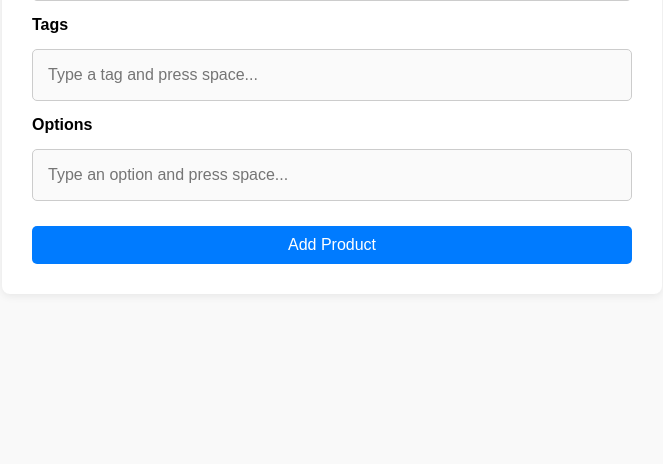
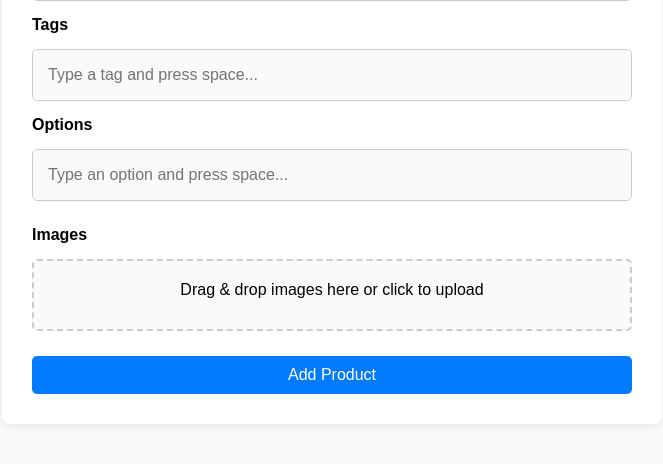
Before and after one commit to Loganbn2/TopCola, a Flask app: page /admin in a window 1280 px wide. Shown: the part 701-1165 px from the top of the page, without its empty margins (308-971 px from the left). Before the commit the page ends 965 px from the top, so only its background shows below. Run offline with Flask 3, Linux system fonts and the light colour scheme.

Commit message:
image upload working

```diff
--- a/main.py
+++ b/main.py
@@ -11,6 +11,8 @@ from profits_data import get_order_data
 from random import shuffle
 from datetime import datetime, timedelta
 import polling
+from werkzeug.utils import secure_filename
+import json
 
 
 # CORS configuration
@@ -215,7 +217,18 @@ def render_admin_inputs():
 @app.route('/api/add-product', methods=['POST'])
 def add_product():
     try:
-        data = request.json
+        if request.content_type and request.content_type.startswith('multipart/form-data'):
+            # Handle images and JSON payload
+            files = request.files.getlist('images')
+            payload = request.form.get('payload')
+            if payload:
+                data = json.loads(payload)
+            else:
+                return jsonify({'error': 'Missing product data.'}), 400
+        else:
+            data = request.json
+            files = []
+
         product_name = data.get('product_name', '')
         price = data.get('price', 0.0)
         cost = data.get('cost', 0.0)
@@ -227,6 +240,20 @@ def add_product():
 
         if not product_name or price is None or cost is None:
             return jsonify({'error': 'Missing required fields.'}), 400
+
+        # Upload images to Supabase Storage
+        image_urls = []
+        for file in files:
+            filename = secure_filename(file.filename)
+            file_data = file.read()
+            # Upload to Supabase Storage bucket 'product-images'
+            storage_response = supabase.storage.from_('product-images').upload(filename, file_data, {'content-type': file.mimetype})
+            if hasattr(storage_response, 'error') and storage_response.error:
+                logging.error(f"Error uploading image: {storage_response.error}")
+                continue
+            # Construct public URL
+            image_url = f"{filename}"
+            image_urls.append(image_url)
 
         product_data = {
             'product_name': product_name,
@@ -244,6 +271,8 @@ def add_product():
             product_data['tags'] = tags
         if options is not None:
             product_data['options'] = options
+        if image_urls:
+            product_data['images'] = image_urls
 
         response = supabase.table('products').insert(product_data).execute()
         if response.data and len(response.data) > 0:
--- a/templates/admin_inputs.html
+++ b/templates/admin_inputs.html
@@ -26,6 +26,7 @@
             const description = document.getElementById('product-description').value;
             const original_price = document.getElementById('product-original-price').value;
             const group = document.getElementById('product-group').value.trim();
+            const imagesInput = document.getElementById('product-images-input');
 
             if (!product_name || isNaN(price) || isNaN(cost)) {
                 showMessage('Please fill out all required fields.', false);
@@ -44,10 +45,16 @@
             if (tags.length > 0) payload.tags = tags;
             if (options.length > 0) payload.options = options;
 
+            // Prepare form data for images
+            const formData = new FormData();
+            for (let i = 0; i < imagesInput.files.length; i++) {
+                formData.append('images', imagesInput.files[i]);
+            }
+            formData.append('payload', JSON.stringify(payload));
+
             fetch('/api/add-product', {
                 method: 'POST',
-                headers: { 'Content-Type': 'application/json' },
-                body: JSON.stringify(payload)
+                body: formData
             })
             .then(response => response.json())
             .then(data => {
@@ -158,6 +165,75 @@
             });
             </script>
 
+            <label for="product-images">Images</label>
+            <div id="images-upload-container" style="border: 2px dashed #ccc; border-radius: 5px; padding: 20px; background: #fafafa; text-align: center; margin-bottom: 10px; cursor: pointer;">
+                <span id="images-upload-text">Drag & drop images here or click to upload</span>
+                <input type="file" id="product-images-input" accept="image/*" multiple style="display: none;">
+                <div id="images-preview" style="display: flex; flex-wrap: wrap; gap: 10px; margin-top: 10px;"></div>
+            </div>
+            <script>
+            // Image upload logic (frontend only, does not send data yet)
+            const imagesUploadContainer = document.getElementById('images-upload-container');
+            const imagesInput = document.getElementById('product-images-input');
+            const imagesPreview = document.getElementById('images-preview');
+            const imagesUploadText = document.getElementById('images-upload-text');
+
+            imagesUploadContainer.addEventListener('click', () => imagesInput.click());
+
+            imagesUploadContainer.addEventListener('dragover', function(e) {
+                e.preventDefault();
+                imagesUploadContainer.style.borderColor = '#007bff';
+            });
+            imagesUploadContainer.addEventListener('dragleave', function(e) {
+                e.preventDefault();
+                imagesUploadContainer.style.borderColor = '#ccc';
+            });
+            imagesUploadContainer.addEventListener('drop', function(e) {
+                e.preventDefault();
+                imagesUploadContainer.style.borderColor = '#ccc';
+                handleFiles(e.dataTransfer.files);
+            });
+            imagesInput.addEventListener('change', function(e) {
+                handleFiles(e.target.files);
+            });
+            function handleFiles(files) {
+                imagesPreview.innerHTML = '';
+                for (let i = 0; i < files.length; i++) {
+                    const file = files[i];
+                    const reader = new FileReader();
+                    reader.onload = function(e) {
+                        const imgWrapper = document.createElement('div');
+                        imgWrapper.style.position = 'relative';
+                        imgWrapper.style.display = 'inline-block';
+
+                        const img = document.createElement('img');
+                        img.src = e.target.result;
+                        img.style.maxWidth = '80px';
+                        img.style.maxHeight = '80px';
+                        img.style.borderRadius = '5px';
+                        imgWrapper.appendChild(img);
+
+                        // Add remove button (white x)
+                        const removeBtn = document.createElement('span');
+                        removeBtn.textContent = '×';
+                        removeBtn.style.cssText = 'position:absolute;top:2px;right:6px;background:rgba(255,255,255,0.85);color:#333;border-radius:50%;width:18px;height:18px;display:flex;align-items:center;justify-content:center;cursor:pointer;font-size:16px;box-shadow:0 1px 4px rgba(0,0,0,0.08);z-index:2;';
+                        removeBtn.onclick = function() {
+                            imagesPreview.removeChild(imgWrapper);
+                            // Remove file from imagesInput.files (not possible directly, so just clear all if any removed)
+                            // For now, clear all and let user re-add as needed
+                            imagesInput.value = '';
+                            imagesUploadText.style.display = imagesPreview.children.length === 0 ? 'inline' : 'none';
+                        };
+                        imgWrapper.appendChild(removeBtn);
+
+                        imagesPreview.appendChild(imgWrapper);
+                    };
+                    reader.readAsDataURL(file);
+                }
+                imagesUploadText.style.display = files.length ? 'none' : 'inline';
+            }
+            </script>
+
             <button type="submit">Add Product</button>
         </form>
         <div id="admin-message"></div>
```
